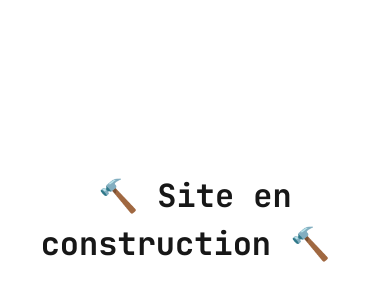
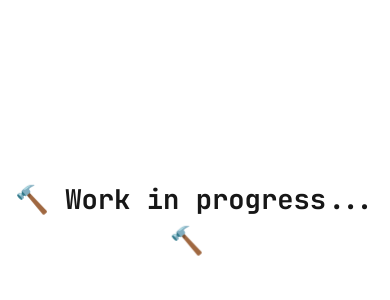
Before and after one commit to MehdiA7/My-Portfolio, a Next.js app in the folder my-app/: page / in a window 390 px wide. Shown: the part 202-502 px from the top of the page. Built offline with nearby package versions, Linux system fonts and the light colour scheme.

Commit message:
traduce the welcome message in english and rezize them for mobile

```diff
--- a/my-app/app/components/WelcomeMessage.tsx
+++ b/my-app/app/components/WelcomeMessage.tsx
@@ -10,13 +10,13 @@ const WelcomeMessage = () => {
                     // Same substring at the start will only be typed out once, initially
                     "<Mehdi-Godefroid />",
                     1000, // wait 1s before replacing "Mice" with "Hamsters"
-                    "🔨 Site en construction 🔨",
+                    "🔨 Work in progress...🔨",
                     1000,
                 ]}
                 wrapper="h1"
                 speed={1}
                 style={{
-                    fontSize: "2em",
+                    fontSize: "1.7em",
                     display: "inline-block",
                     textAlign: "center",
                 }}
```
